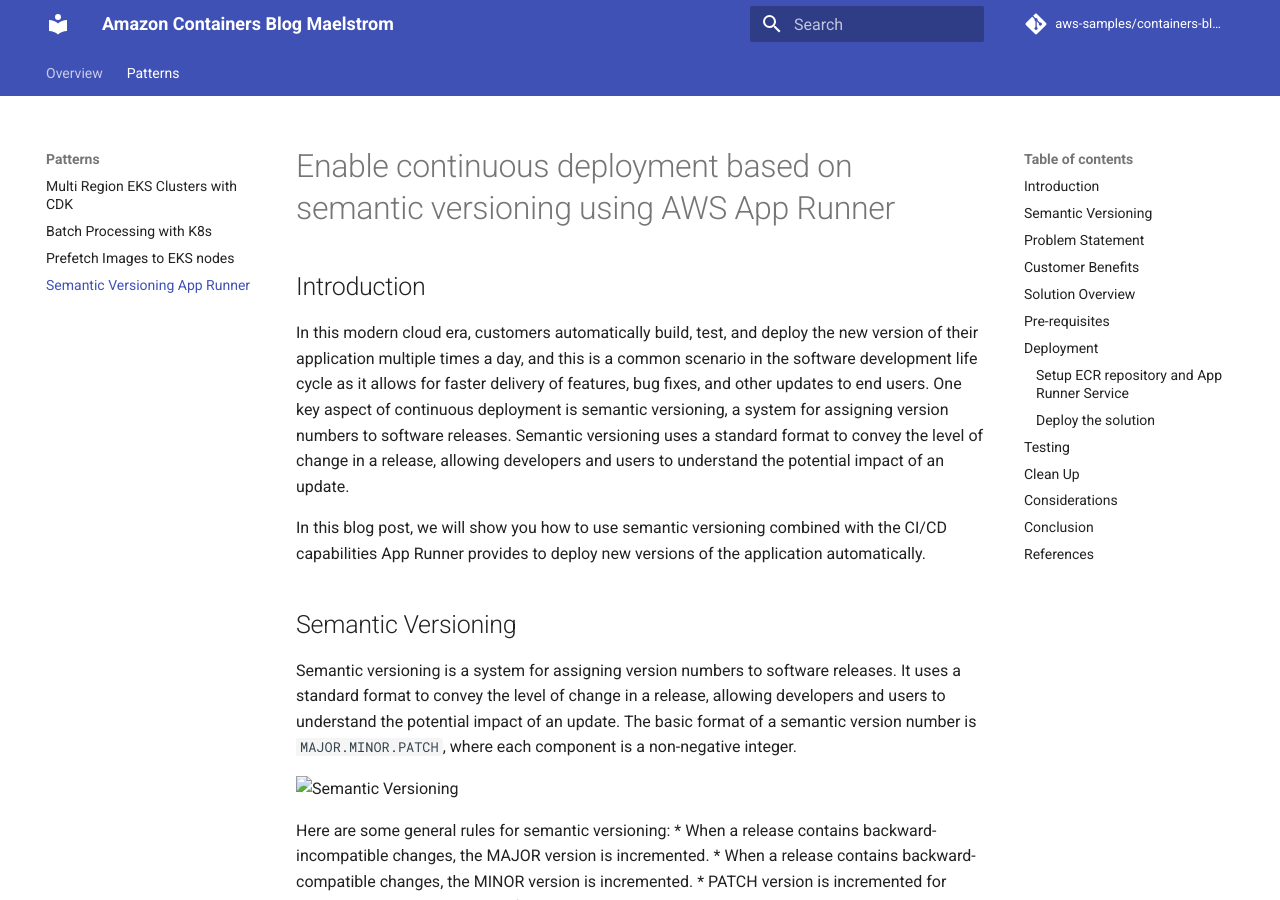
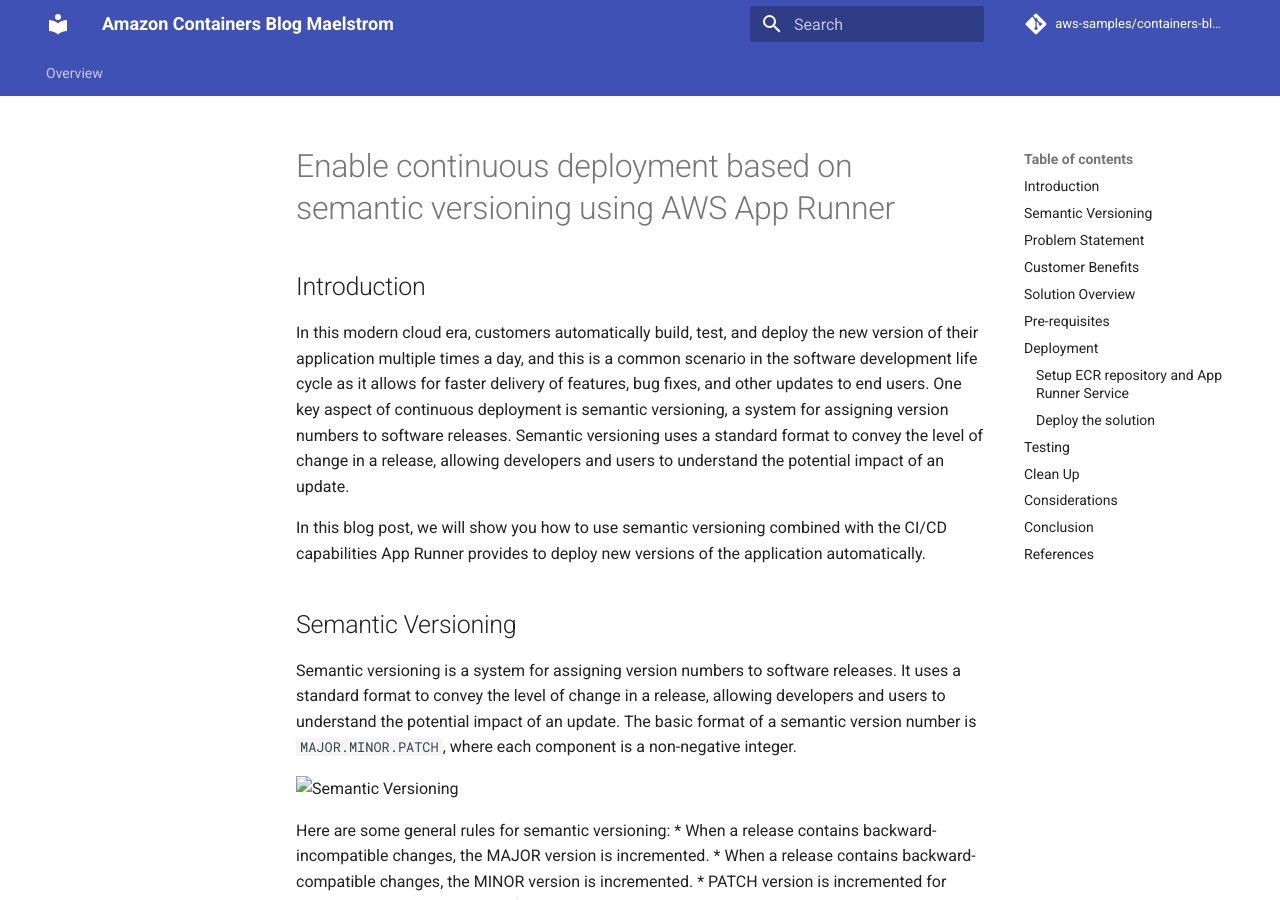
Before and after one commit to aws-samples/containers-blog-maelstrom, an MkDocs documentation site: the page built from docs/semantic-versioning-app-runner.md, in a window 1280 px wide and 900 px high. Built offline with MkDocs 1.6.1 and Material for MkDocs 9.7.7, drawn with Linux system fonts in a browser that asks for light colours; comment, search, counter and statistics services are not loaded.

Commit message:
Changes for Documentation Site - Removing Dups

```diff
--- /dev/null
+++ b/docs/assets/css/style.scss
@@ -0,0 +1,4 @@
+---
+---
+
+@import "{{ site.theme }}";
--- a/mkdocs.yml
+++ b/mkdocs.yml
@@ -8,11 +8,6 @@
     - tabs
 nav:
   - Overview: 'index.md'
-  - Patterns:
-    - Multi Region EKS Clusters with CDK: 'aws-cdk-eks-multi-region-skeleton.md'
-    - Batch Processing with K8s: 'batch-processing-with-k8s.md'
-    - Prefetch Images to EKS nodes: 'prefetch-data-to-eks-nodes.md'
-    - Semantic Versioning App Runner: 'semantic-versioning-app-runner.md'
 markdown_extensions:
   - def_list
   - pymdownx.highlight
```
Also changed, not shown: docs/index.md (+1 -1 lines).
